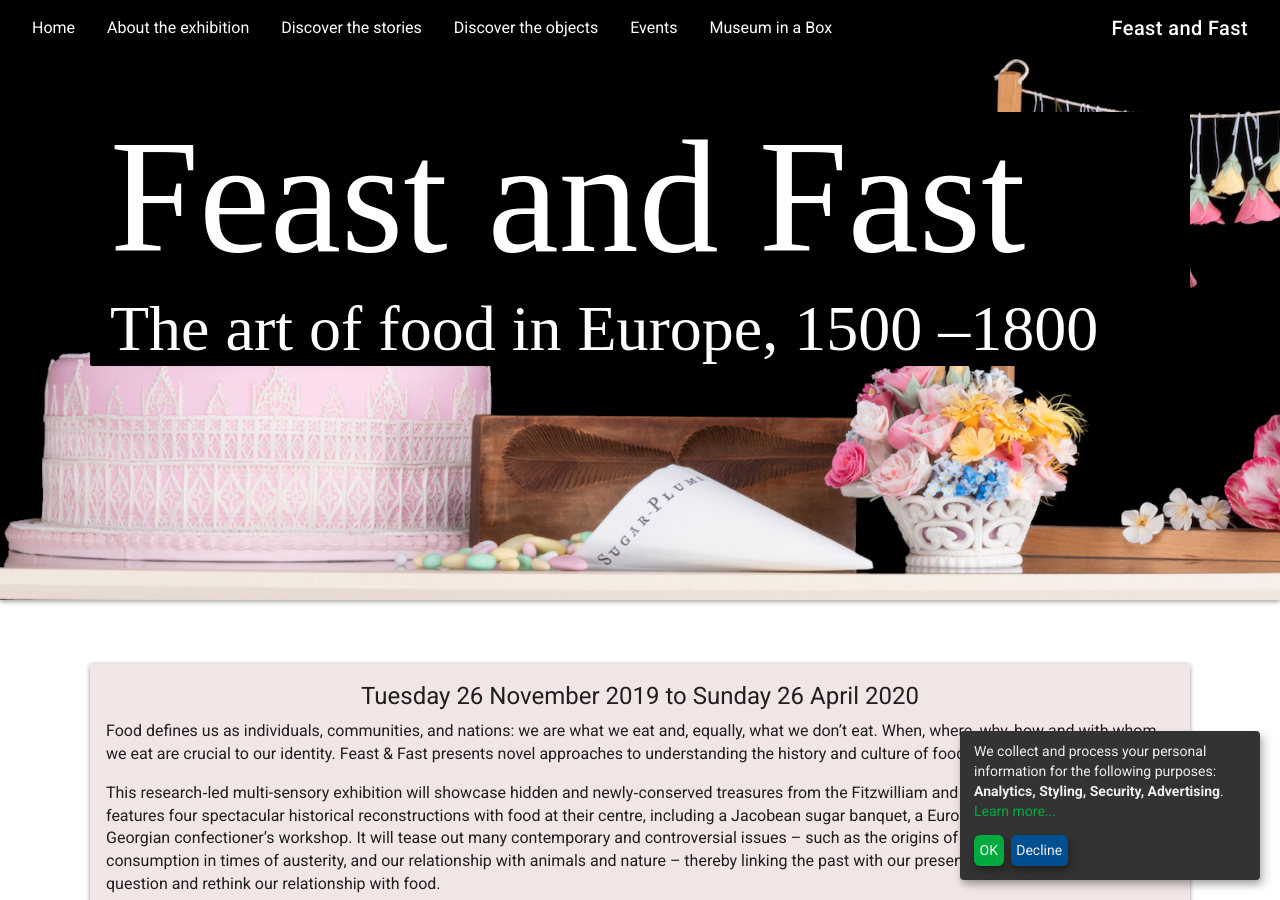
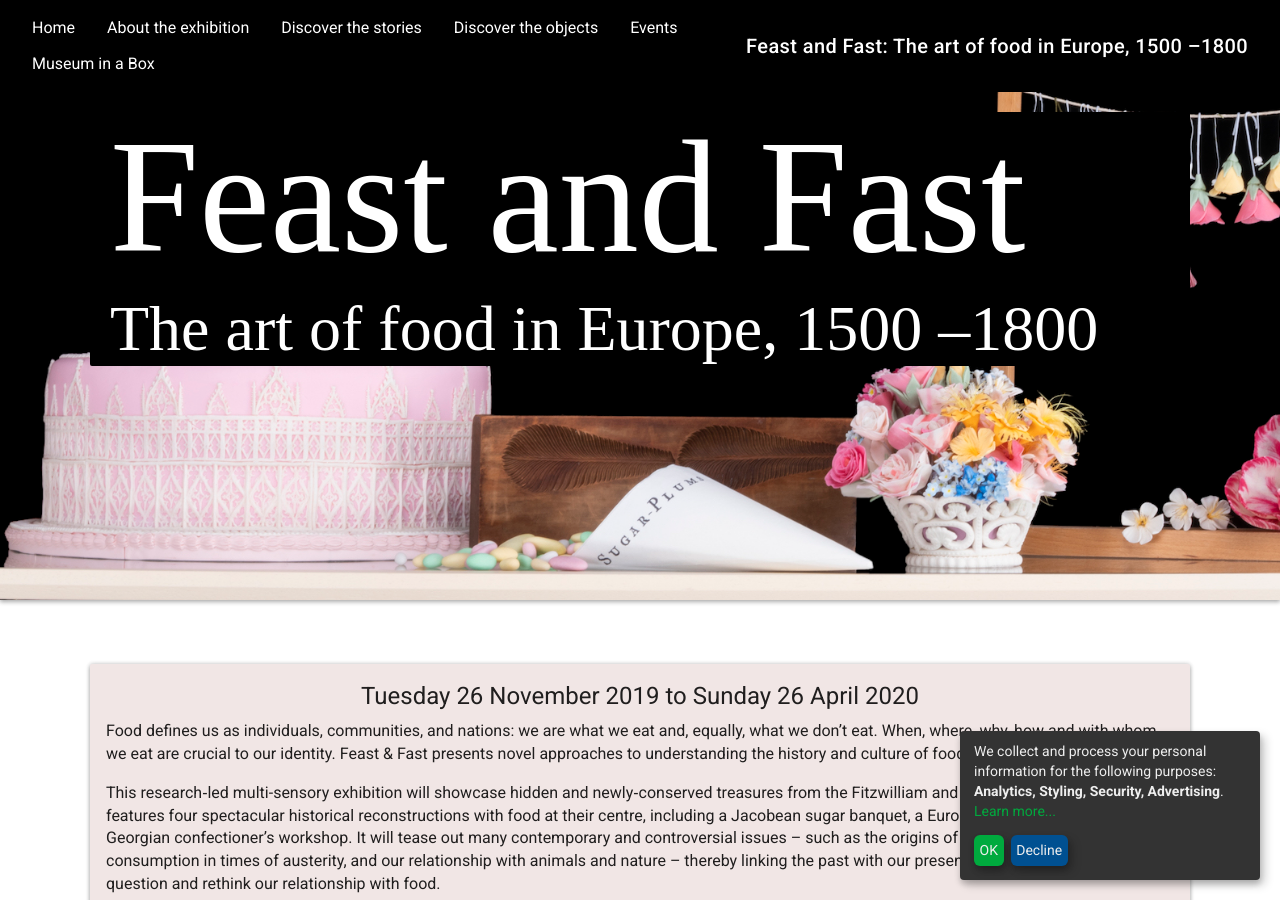
Before and after one commit to FitzwilliamMuseum/feast-and-fast, a Jekyll site: the page built from index.md, in a window 1280 px wide and 900 px high. Built offline with Jekyll 4.4.1, drawn with Linux system fonts in a browser that asks for light colours; nearby versions of some CDN libraries; some web fonts are replaced.

Commit message:
Add default title

```diff
--- a/_config.yml
+++ b/_config.yml
@@ -13,7 +13,7 @@
 # you will see them accessed via {{ site.title }}, {{ site.email }}, and so on.
 # You can create any custom variable you would like, and they will be accessible
 # in the templates via {{ site.myvariable }}.
-title: Feast and Fast
+title: "Feast and Fast: The art of food in Europe, 1500 –1800"
 email: dejp3@cam.ac.uk
 description: >- # this means to ignore newlines until "baseurl:"
   Write an awesome description for your new site here. You can edit this
--- a/_layouts/default.html
+++ b/_layouts/default.html
@@ -4,7 +4,11 @@
     <!-- Required meta tags -->
     <meta charset="utf-8">
     <meta content="initial-scale=1, shrink-to-fit=no, width=device-width" name="viewport">
-    <title>{{page.title}}</title>
+    {% if page.title != blank %}
+    <title>{{ page.title }}</title>
+    {% else %}
+    <title>{{ site.title }}</title>
+    {% endif %}
     {% include /structure/css.html %}
     {% seo %}
     {% include /structure/feeds.html %}
```
